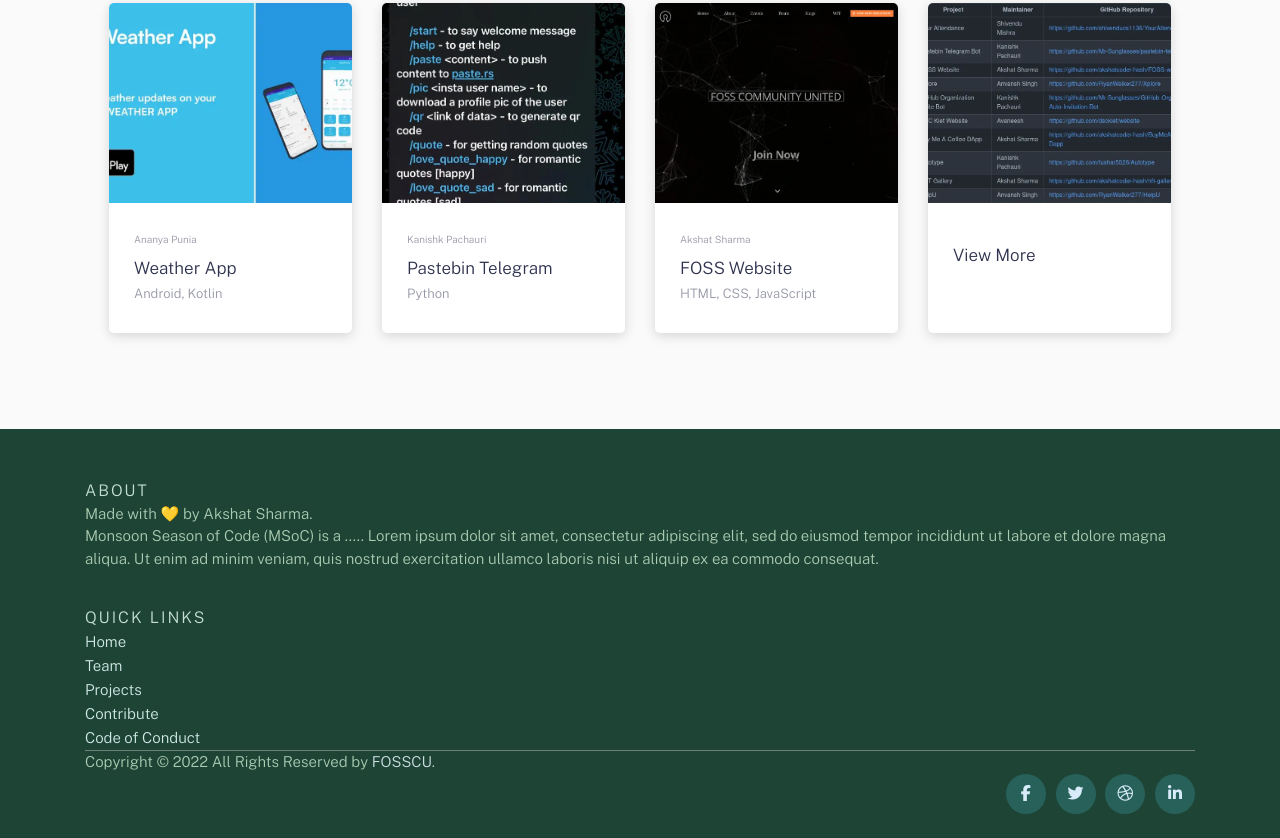
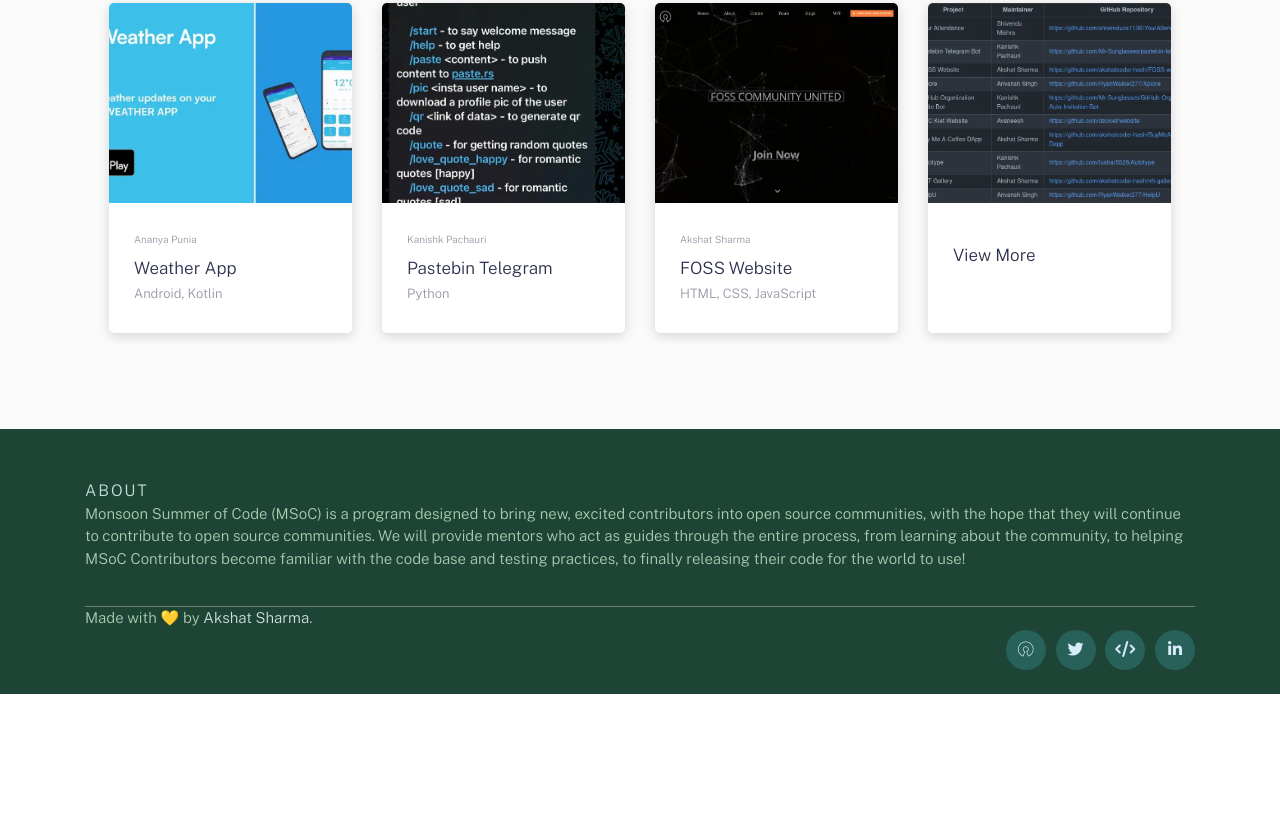
Before and after one commit to akshatcoder-hash/websiteMSoC, a website: page index.html in a window 1280 px wide. Shown: the part 1461-2299 px from the top of the page. After the commit the page ends 2155 px from the top, so only its background shows below. Drawn offline with nearby package versions, Linux system fonts and the light colour scheme.

Commit message:
Added Footer

```diff
--- a/index.html
+++ b/index.html
@@ -44,10 +44,12 @@
           <a href="#projects">Projects</a>
           <a href="./pages/faqs.html">FAQs</a>
           <a href="https://www.saynotocp.org/teams/index.html">Team</a>
+          <a href="#about">About</a>
         </div>
         <a href="https://go.dsckiet.com/register" class="button header__cta hide-for-mobile"
           >Join Now</a
         >
+
 
       </nav>
 
@@ -57,6 +59,7 @@
         <a href="#projects">Projects</a>
         <a href="./pages/faqs.html">FAQs</a>
         <a href="https://www.saynotocp.org/teams/index.html">Team</a>
+        <a href="#">About</a>
       </div>
     </header>
 
@@ -120,7 +123,7 @@
         <h2>Projects</h2>
 
         <div class="article__grid">
-          <a href="https://github.com/shivenducs1136/YourAttendance" class="article__item">
+          <a href="https://github.com/dsckiet/weather-app-kotlin" class="article__item">
             <div
               class="article__image"
               style="background-image: url('/images/weather.webp ')"
@@ -152,7 +155,7 @@
             </div>
           </a>
 
-          <a href="#" class="article__item">
+          <a href="github.com/akshatcoder-hash/FOSS-website-new" class="article__item">
             <div
               class="article__image"
               style="background-image: url('/images/foss-site.webp')"
@@ -187,23 +190,12 @@
 
       <!-- Site footer -->
       <footer class="site-footer">
-        <div class="container">
+        <div class="container" id="#about">
           <div class="row">
             <div class="col-sm-12 col-md-6">
               <h6>About</h6>
-              <p class="text-justify"> Made with 💛 by Akshat Sharma. <br>
-                Monsoon Season of Code (MSoC) is a ..... Lorem ipsum dolor sit amet, consectetur adipiscing elit, sed do eiusmod tempor incididunt ut labore et dolore magna aliqua. Ut enim ad minim veniam, quis nostrud exercitation ullamco laboris nisi ut aliquip ex ea commodo consequat.</p>
-            </div>
-
-            <div class="col-xs-6 col-md-3">
-              <h6>Quick Links</h6>
-              <ul class="footer-links">
-                <li><a href="#">Home</a></li>
-                <li><a href="#">Team</a></li>
-                <li><a href="#">Projects</a></li>
-                <li><a href="http://github.com">Contribute</a></li>
-                <li><a href="#">Code of Conduct</a></li>
-              </ul>
+              <p class="text-justify">
+                Monsoon Summer of Code (MSoC) is a program designed to bring new, excited contributors into open source communities, with the hope that they will continue to contribute to open source communities. We will provide mentors who act as guides through the entire process, from learning about the community, to helping MSoC Contributors become familiar with the code base and testing practices, to finally releasing their code for the world to use!</p>
             </div>
           </div>
           <hr>
@@ -211,17 +203,17 @@
         <div class="container">
           <div class="row">
             <div class="col-md-8 col-sm-6 col-xs-12">
-              <p class="copyright-text">Copyright &copy; 2022 All Rights Reserved by
-           <a href="#">FOSSCU</a>.
+              <p class="copyright-text">Made with 💛 by
+           <a href="akshat.shastraos.co">Akshat Sharma</a>.
               </p>
             </div>
 
             <div class="col-md-4 col-sm-6 col-xs-12">
               <ul class="social-icons">
-                <li><a class="facebook" href="#"><i class="fa fa-facebook"></i></a></li>
-                <li><a class="twitter" href="#"><i class="fa fa-twitter"></i></a></li>
-                <li><a class="dribbble" href="#"><i class="fa fa-dribbble"></i></a></li>
-                <li><a class="linkedin" href="#"><i class="fa fa-linkedin"></i></a></li>
+                <li><a class="facebook" href="foss-website-new.vercel.app/"><i class="fa-brands fa-osi"></i></a></li>
+                <li><a class="twitter" href="twitter.com/fosscuk"><i class="fa fa-twitter"></i></a></li>
+                <li><a class="dribbble" href="dsckiet.com"><i class="fa-solid fa-code"></i></i></a></li>
+                <li><a class="linkedin" href="linkedin.com/company/fosscu/"><i class="fa fa-linkedin"></i></a></li>
               </ul>
             </div>
           </div>
```
